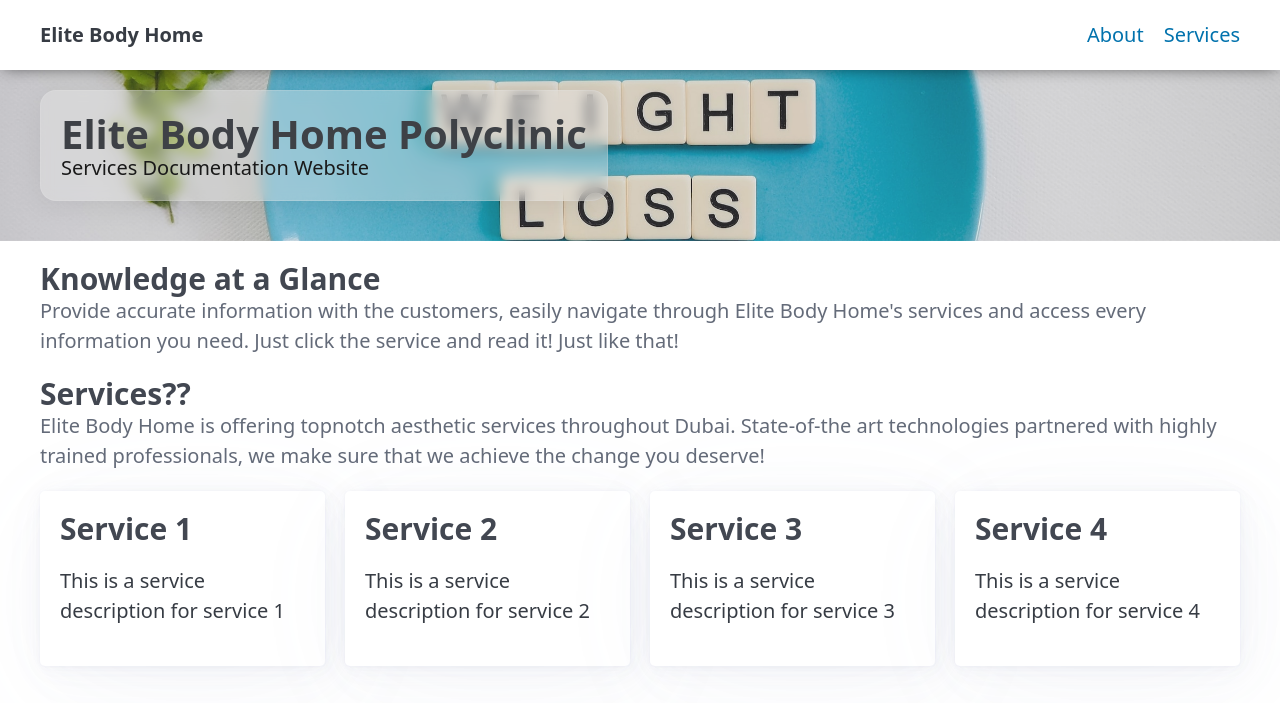
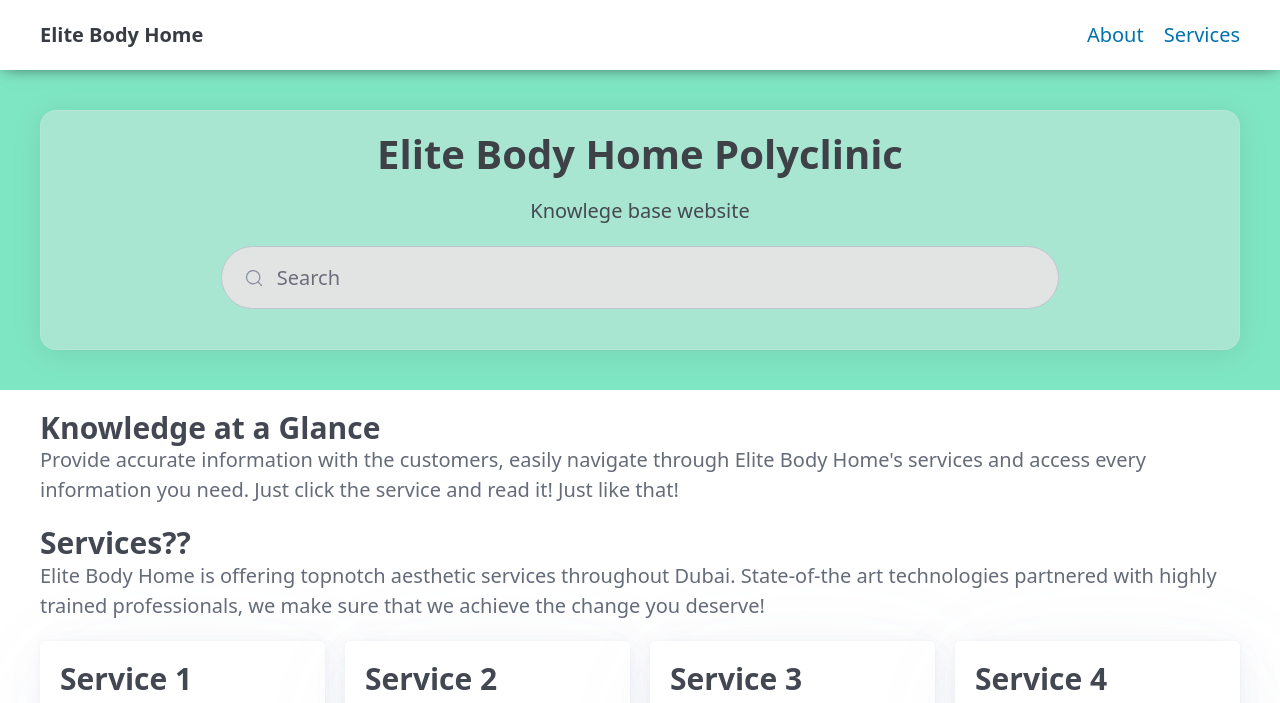
Before and after one commit to nedalturas/Elite-Body-Home, a plain HTML site: page index.html in a window 1280 px wide. Shown: the top 703 px of the page. Drawn offline with nearby package versions, Linux system fonts and the light colour scheme.

Commit message:
Removed the background image to be replaced created another layout, this time with a searchbar

```diff
--- a/css/styles.css
+++ b/css/styles.css
@@ -21,13 +21,19 @@ body {
 }
 
 header {
-  background-image: url(../assets/header.jpg);
+  /* background-image: url(../assets/header.jpg)
+  ; */
+  background-color: aquamarine;
   background-size: cover;
   background-position: center center;
   filter: contrast(80%);
+  min-height: 40vh;
+  display: flex;
+  justify-content: center;
+  align-items: center;
 }
 
-header hgroup {
+header div {
   /* From https://css.glass */
   background: rgba(255, 255, 255, 0.4);
   border-radius: 16px;
@@ -35,16 +41,13 @@ header hgroup {
   backdrop-filter: blur(6.4px);
   -webkit-backdrop-filter: blur(6.4px);
   border: 1px solid rgba(255, 255, 255, 0.21);
-  width: fit-content;
+  min-height: 20vh;
+  text-align: center;
   padding: 1em;
 }
 
-header ul li {
-  list-style: none;
-}
-
-header hgroup h3 {
-  color: black;
+header div input{
+  max-width: 70%;
 }
 
 /* Map */
--- a/index.html
+++ b/index.html
@@ -18,6 +18,7 @@
 
   </head>
   <body>
+
     <div class="nav">
       <nav class="container">
         <ul>
@@ -27,17 +28,17 @@
         </ul>
 
         <ul>
-          <li><a href="#">About</a></li>
+          <li><a href="index.html">About</a></li>
           <li><a href="services.html">Services</a></li>
         </ul>
       </nav>
     </div>
-    <header class="">
+
+    <header class="container-fluid">
         <div class="container">
-        <hgroup>
           <h1 class="contrast">Elite Body Home Polyclinic</h1>
-          <h3 class="contrast">Services Documentation Website</h3>
-        </hgroup>
+          <p>Knowlege base website</p>
+        <input type="search" name="search" placeholder="Search" aria-label="Search"/>
         </div>
     </header>
 
```
Lines whose indentation alone changed are shown as unchanged.
